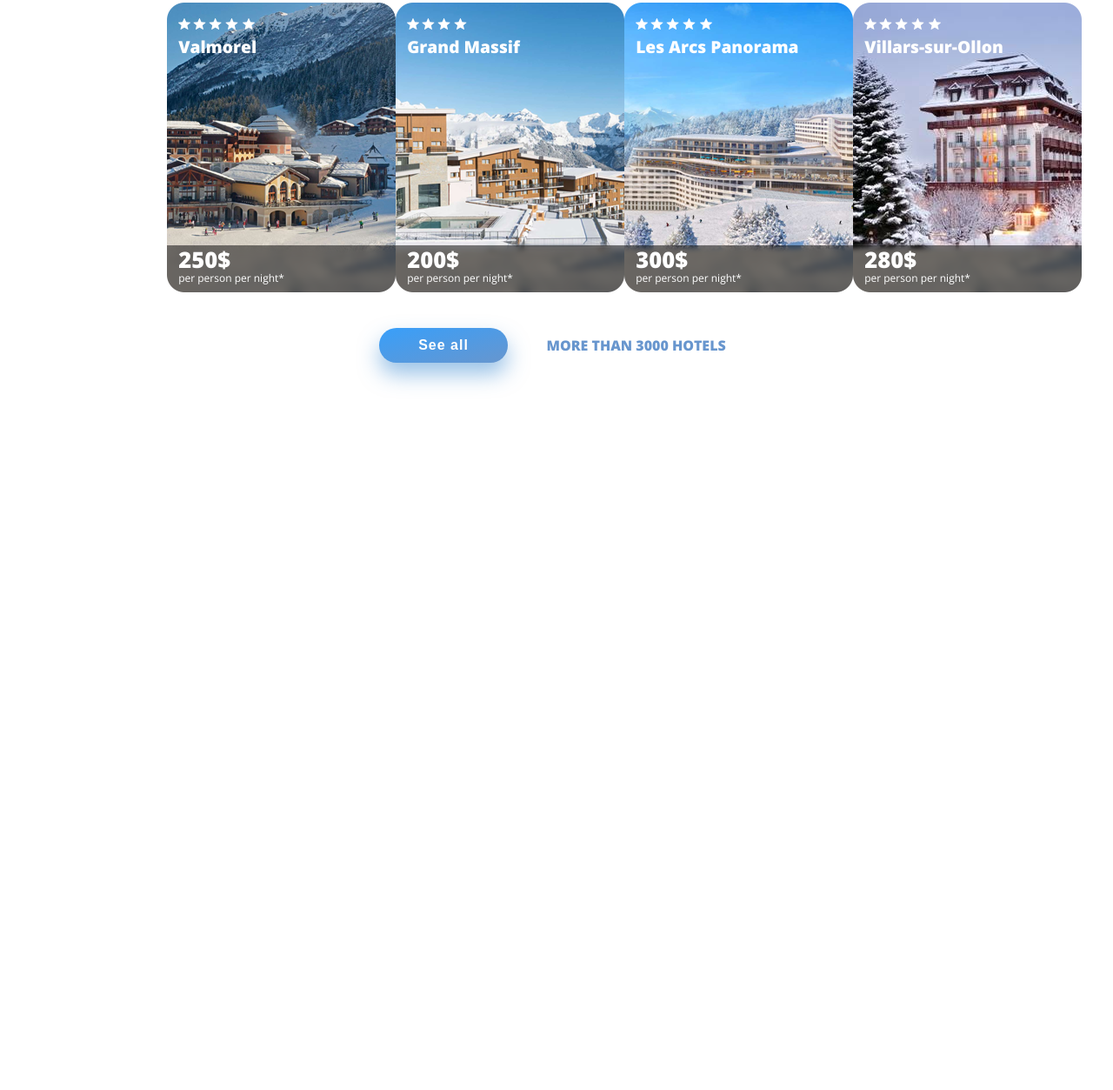
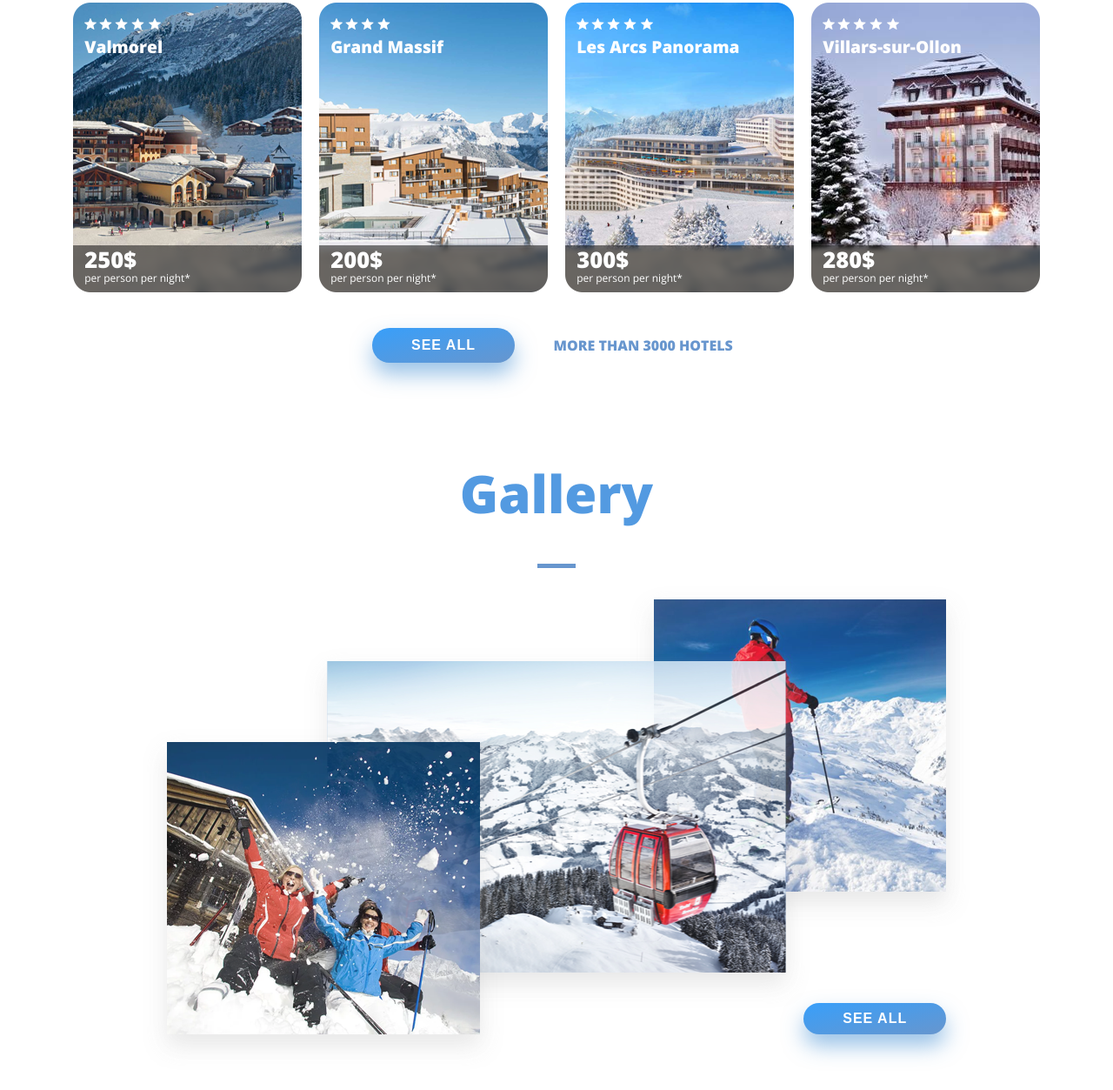
Before and after one commit to yanaholoborodko/TripToAlps, a plain HTML site: page index.html in a window 1280 px wide. Shown: the part 1472-2725 px from the top of the page at 87% size. Before the commit the page ends 1953 px from the top, so only its background shows below. Drawn offline with nearby package versions, Linux system fonts and the light colour scheme.

Commit message:
Finished "Gallery" section

```diff
--- a/css/styles.css
+++ b/css/styles.css
@@ -48,8 +48,13 @@ hr {
     margin-bottom: 10%;
 }
 
+.short-hr {
+    margin-bottom: 4%;
+}
+
 /* Header and Footer
 --------------------------------*/
+
 header {
     position: relative;
     background: url("../images/header.png") no-repeat;
@@ -171,14 +176,16 @@ nav {
     height: 1000px;
     width: 100%;  */
 }
+
 .hotel-list {
     display: flex;
-    justify-content: space-between;
+    justify-content: center;
 }
 
 .hotel-list li {
     position: relative;
     width: 263px;
+    margin: 0 10px;
 }
 
 .hotel-top, .hotel-bottom {
@@ -211,8 +218,8 @@ nav {
 .under-hotels {
     display: flex;
     justify-content: center;
-    text-transform: uppercase;
     margin-top: 4%;
+    padding-bottom: 5%;
 }
 
 .under-hotels p {
@@ -221,6 +228,7 @@ nav {
     font-weight: 800;
     padding: 1%;
     padding-left: 5%;
+    text-transform: uppercase;
 }
 
 .btn-main {
@@ -233,4 +241,44 @@ nav {
     border-radius: 25px;
     border: 0;
     letter-spacing: 1px;
+    text-transform: uppercase;
 }
+
+/* Gallery
+--------------------------------*/
+
+.gallery {
+    position: relative;
+    height: 500px;
+    width: 100%;
+}
+
+.gallery img {
+    background-color: rgb(103, 150, 206);
+    opacity: 0.9;
+    box-shadow: 0px 13px 25px 0px rgba(204, 204, 204, 0.5);
+    position: absolute;
+}
+
+#gallery-item-1 {
+    bottom: 0;
+    z-index: 10;
+}
+
+#gallery-item-2 {
+    top: 50%;
+    left: 50%;
+    transform: translate(-50%, -50%);
+    z-index: 8;
+}
+
+#gallery-item-3 {
+    right: 0;
+    z-index: 6;
+}
+
+.gallery .btn-main {
+    position: absolute;
+    right: 0;
+    bottom: 0;
+}
--- a/index.html
+++ b/index.html
@@ -123,7 +123,14 @@
 
         <section id="gallery">
             <div class="container">
-
+                <h2>Gallery</h2>
+                <hr class="short-hr">
+                <div class="gallery">
+                    <img id="gallery-item-1" src="images/gallery-1.png" alt="laughing snowboarders">
+                    <img id="gallery-item-2" src="images/gallery-2.png" alt="skiing elevator in the mountains">
+                    <img id="gallery-item-3" src="images/gallery-3.png" alt="skier on the slope">
+                    <button class="btn-main">See all</button>
+                </div>
             </div>
         </section>
 
```
Also changed, not shown: images/gallery-1.png (added), images/gallery-2.png (added), images/gallery-3.png (added), images/right-arrow.png (added).
